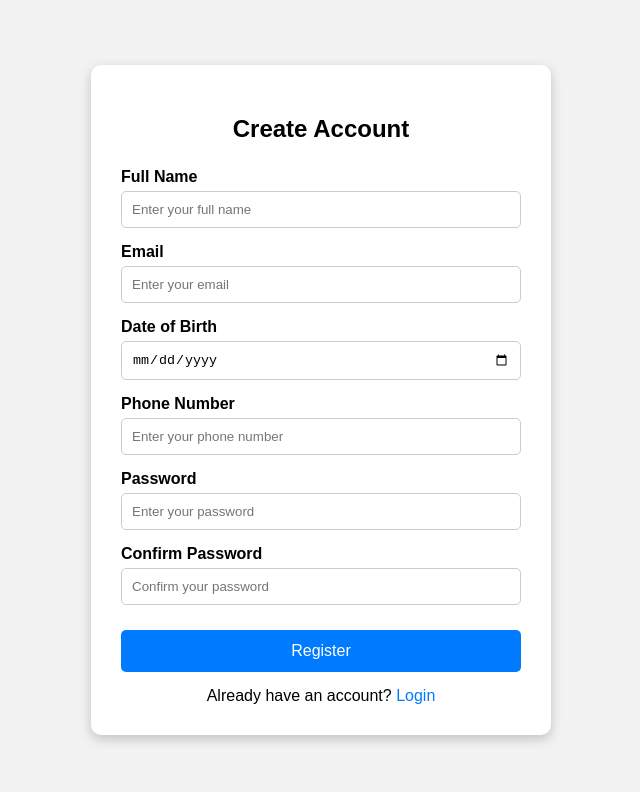
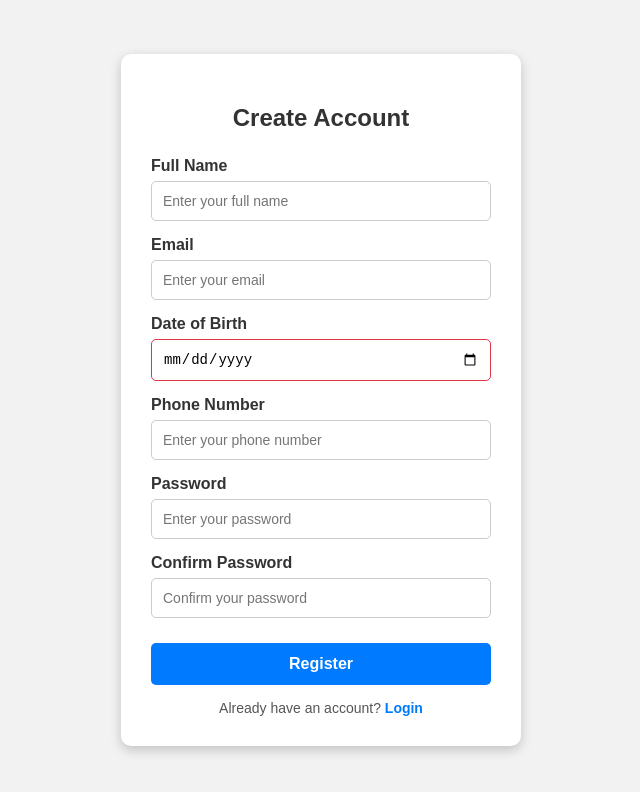
Before and after one commit to SwapnilSw/DemoDevops, a plain HTML site: page index.html in a window 1280 px wide. Shown: the whole page, without its empty margins (319-959 px from the left). Drawn offline with Linux system fonts and the light colour scheme.

Commit message:
STYLE AND SCRIPT FILES ARE ADDED

```diff
--- a/index.html
+++ b/index.html
@@ -3,7 +3,7 @@
 <head>
     <meta charset="UTF-8">
     <meta name="viewport" content="width=device-width, initial-scale=1.0">
-
+    <link rel="stylesheet" href="style.css">
     <title>Registration</title>
 
     <style>
@@ -153,5 +153,6 @@
 
 </div>
 
+<script src="script.js"></script>
 </body>
 </html>
--- /dev/null
+++ b/script.js
@@ -0,0 +1,54 @@
+
+const form = document.querySelector("form");
+
+const password = document.getElementById("password");
+const confirmPassword = document.getElementById("confirmPassword");
+
+form.addEventListener("submit", function (event) {
+
+    // Remove previous error messages
+    const oldError = document.querySelector(".error-message");
+
+    if (oldError) {
+        oldError.remove();
+    }
+
+    // Check password length
+    if (password.value.length < 8) {
+
+        event.preventDefault();
+
+        showError("Password must contain at least 8 characters.");
+
+        password.focus();
+
+        return;
+    }
+
+    // Check password matching
+    if (password.value !== confirmPassword.value) {
+
+        event.preventDefault();
+
+        showError("Passwords do not match.");
+
+        confirmPassword.focus();
+
+        return;
+    }
+
+    // If validation succeeds
+    console.log("Registration form submitted successfully.");
+});
+
+
+function showError(message) {
+
+    const error = document.createElement("div");
+
+    error.classList.add("error-message");
+
+    error.textContent = message;
+
+    form.appendChild(error);
+}
--- /dev/null
+++ b/style.css
@@ -0,0 +1,129 @@
+
+* {
+    box-sizing: border-box;
+}
+
+body {
+    font-family: Arial, sans-serif;
+    background-color: #f2f2f2;
+
+    display: flex;
+    justify-content: center;
+    align-items: center;
+
+    min-height: 100vh;
+    margin: 0;
+}
+
+.registration-container {
+    width: 400px;
+    background-color: white;
+
+    padding: 30px;
+
+    border-radius: 10px;
+
+    box-shadow: 0 4px 15px rgba(0, 0, 0, 0.2);
+}
+
+.registration-container h2 {
+    text-align: center;
+    margin-bottom: 25px;
+    color: #333;
+}
+
+.form-group {
+    margin-bottom: 16px;
+}
+
+.form-group label {
+    display: block;
+    margin-bottom: 6px;
+
+    font-weight: bold;
+    color: #333;
+}
+
+.form-group input {
+    width: 100%;
+    padding: 11px;
+
+    border: 1px solid #ccc;
+    border-radius: 5px;
+
+    font-size: 14px;
+}
+
+.form-group input:focus {
+    outline: none;
+    border-color: #007bff;
+}
+
+.form-group input:invalid:not(:placeholder-shown) {
+    border-color: #dc3545;
+}
+
+.form-group input:valid:not(:placeholder-shown) {
+    border-color: #28a745;
+}
+
+button {
+    width: 100%;
+
+    padding: 12px;
+    margin-top: 8px;
+
+    border: none;
+    border-radius: 5px;
+
+    background-color: #007bff;
+    color: white;
+
+    font-size: 16px;
+    font-weight: bold;
+
+    cursor: pointer;
+}
+
+button:hover {
+    background-color: #0056b3;
+}
+
+button:active {
+    transform: scale(0.99);
+}
+
+.login-link {
+    text-align: center;
+    margin-top: 18px;
+
+    color: #555;
+    font-size: 14px;
+}
+
+.login-link a {
+    color: #007bff;
+    text-decoration: none;
+    font-weight: bold;
+}
+
+.login-link a:hover {
+    text-decoration: underline;
+}
+
+/* Error message */
+
+.error-message {
+    color: #dc3545;
+    font-size: 13px;
+    margin-top: 5px;
+}
+
+/* Success message */
+
+.success-message {
+    color: #28a745;
+    font-size: 14px;
+    text-align: center;
+    margin-top: 10px;
+}
```
